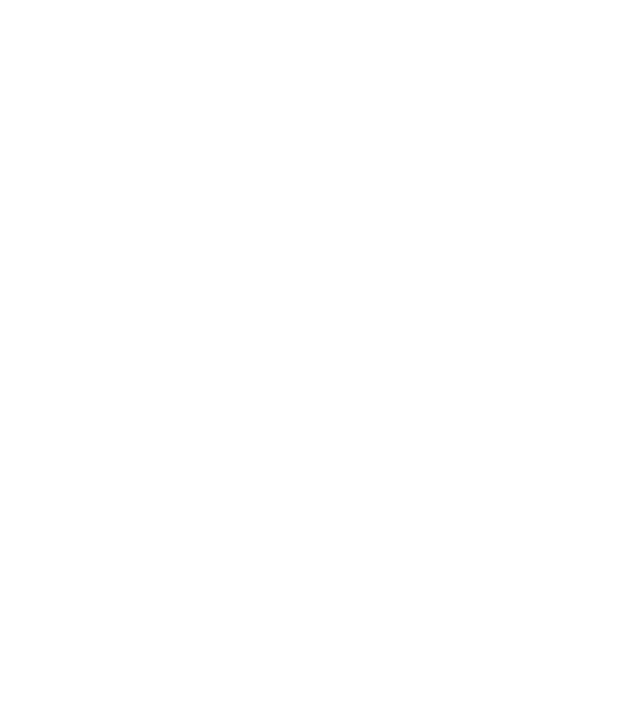
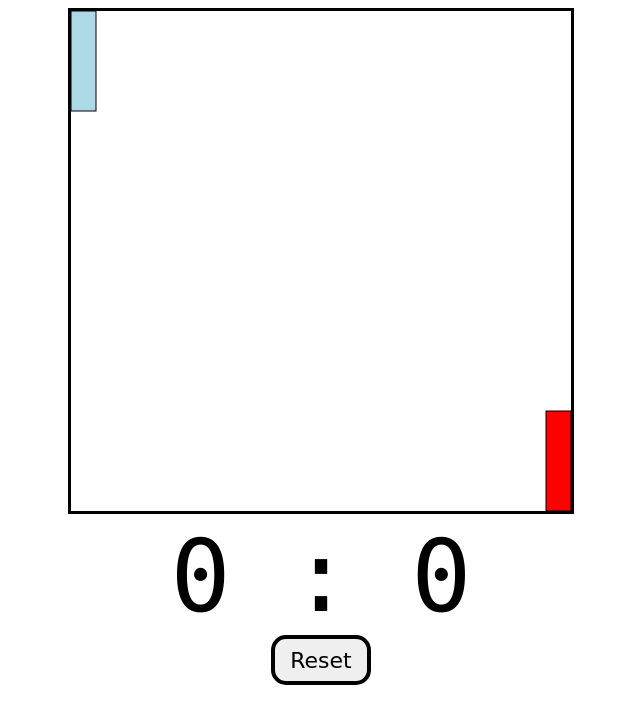
Before and after one commit to Diariataa/game-of-pong, a plain HTML site: page index.html in a window 1280 px wide. Shown: the whole page, without its empty margins (319-959 px from the left). Drawn offline with Linux system fonts and the light colour scheme.

Commit message:
add css and javascript

```diff
--- a/index.html
+++ b/index.html
@@ -3,15 +3,17 @@
 <head>
     <meta charset="UTF-8">
     <meta name="viewport" content="width=device-width, initial-scale=1.0">
-    <title>Document</title>
+    <link rel="stylesheet" href="styles.css">
+    <title>Game of Pong</title>
 </head>
 <body>
-    <div id="game">
-        <canvas id="gameBoard" width="500" height="500">
+    <div id="gameContainer">
+        <canvas id="gameBoard" width="500" height="500"> </canvas>
             <div id="scoreText">
                  0 : 0</div>
                  <button id="resetBtn">Reset</button>
-        </canvas>
+
     </div>
+    <script src="script.js"></script>
 </body>
 </html>
--- /dev/null
+++ b/script.js
@@ -0,0 +1,74 @@
+const gameBoard = document.querySelector("#gameBoard");
+// context it is what we draw
+const ctx = gameBoard.getContext("2d");
+const scoreText = document.querySelector("#scoreText");
+const resetBtn = document.querySelector("#resetBtn");
+const gameWidth = gameBoard.width;
+const gameHeight = gameBoard.height;
+const boardBackground = "forestgreen";
+const paddle1Color = "lightblue";
+const paddle2Color = "red";
+const paddleBorder = "black";
+const ballColor = "yellow";
+const ballBorderColor = "black";
+// size of the ball and the diameter is 25
+const ballRadius = 12.5;
+// how far do we want our paddles to move when we press down on the button
+const paddleSpeed = 50;
+let intervalID;
+let ballSpeed = 1;
+// ball placed in the center
+let ballX = gameWidth / 2;
+let ballY = gameHeight / 2;
+// the direction in which the ball is headed on the X axis
+let ballXDirection = 0;
+let ballYDirection = 0;
+let player1Score = 0;
+let player2Score = 0;
+// we defione 2 paddles objects
+// this one will be in the top left corner
+let paddle1 = {
+  width: 25,
+  height: 100,
+  x: 0,
+  y: 0,
+};
+
+let paddle2 = {
+  width: 25,
+  height: 100,
+  x: gameWidth - 25,
+  y: gameHeight - 100,
+};
+
+window.addEventListener("keyboard", changeDirection);
+resetBtn.addEventListener("click", resetGame);
+
+gameStart();
+drawPaddles();
+function gameStart() {}
+
+function nextTick() {}
+
+function clearBoard() {}
+function drawPaddles() {
+  ctx.strokeStyle = paddleBorder;
+
+  ctx.fillStyle = paddle1Color;
+  ctx.fillRect(paddle1.x, paddle1.y, paddle1.width, paddle1.height);
+  ctx.strokeRect(paddle1.x, paddle1.y, paddle1.width, paddle1.height);
+
+  ctx.fillStyle = paddle2Color;
+  ctx.fillRect(paddle2.x, paddle2.y, paddle2.width, paddle2.height);
+  ctx.strokeRect(paddle2.x, paddle2.y, paddle2.width, paddle2.height);
+}
+
+function createBall() {}
+
+function moveBall() {}
+function drawBall() {}
+function checkCollision() {}
+function changeDirection() {}
+
+function updateScore() {}
+function resetGame() {}
--- /dev/null
+++ b/styles.css
@@ -0,0 +1,21 @@
+#gameContainer{
+    text-align: center;
+}
+#gameBoard{
+    border: 3px solid;
+}
+
+#scoreText{
+    font-family: "consolas", monospace;
+    font-size:100px ;
+}
+
+#resetBtn{
+    font-family: "Permanent Marker", cursive;
+    font-size: 22px;
+    width: 100px;
+    height: 50px;
+    border: 4px solid;
+    border-radius: 15px;
+    cursor: pointer;
+}
```
